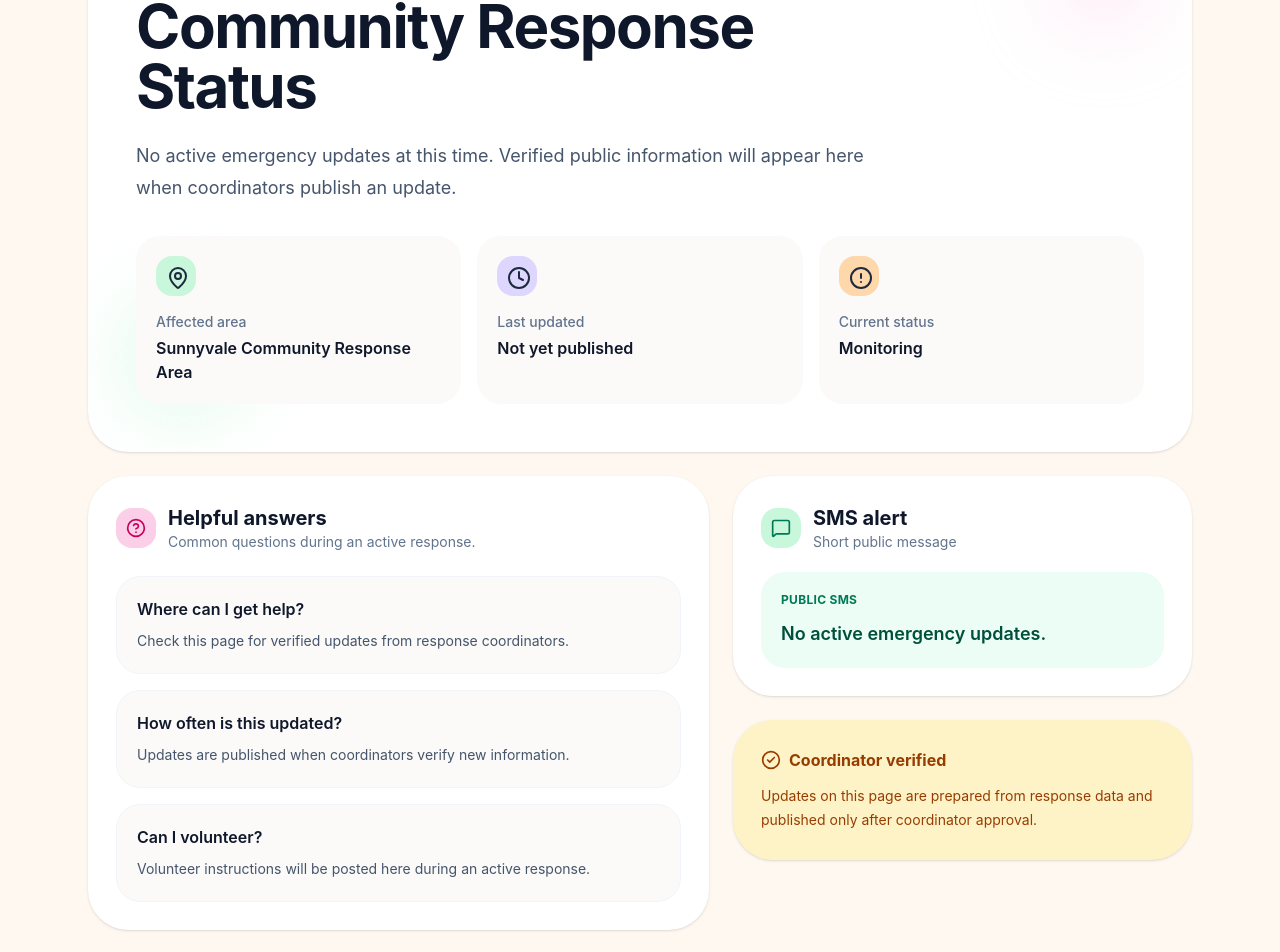
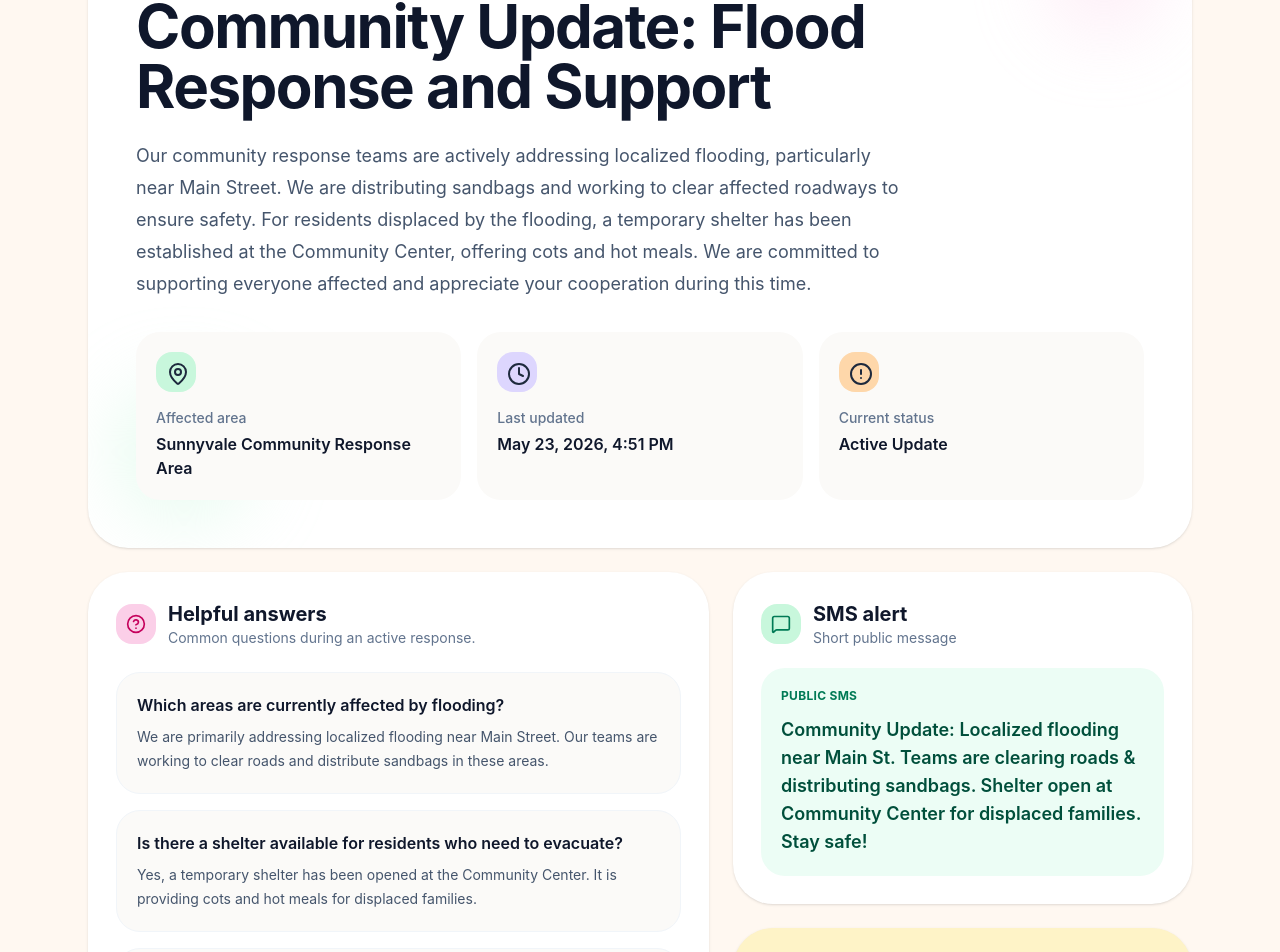
Before and after one commit to djarty24/community-response-public-site, a React (Vite) app: page / in a window 1280 px wide. Shown: the part 232-1184 px from the top of the page. Built offline with nearby package versions, Linux system fonts and the light colour scheme.

Commit message:
Publish public response update

```diff
--- a/src/App.tsx
+++ b/src/App.tsx
@@ -12,27 +12,26 @@ import {
 
 // HANDOFF_UPDATE_START
 const emergencyUpdate = {
-  title: "Community Response Status",
-  announcement:
-    "No active emergency updates at this time. Verified public information will appear here when coordinators publish an update.",
-  location: "Sunnyvale Community Response Area",
-  severity: "Monitoring",
-  lastUpdated: "Not yet published",
-  faqs: [
+  "title": "Community Update: Flood Response and Support",
+  "announcement": "Our community response teams are actively addressing localized flooding, particularly near Main Street. We are distributing sandbags and working to clear affected roadways to ensure safety. For residents displaced by the flooding, a temporary shelter has been established at the Community Center, offering cots and hot meals. We are committed to supporting everyone affected and appreciate your cooperation during this time.",
+  "location": "Sunnyvale Community Response Area",
+  "severity": "Active Update",
+  "lastUpdated": "May 23, 2026, 4:51 PM",
+  "faqs": [
     {
-      question: "Where can I get help?",
-      answer: "Check this page for verified updates from response coordinators.",
+      "question": "Which areas are currently affected by flooding?",
+      "answer": "We are primarily addressing localized flooding near Main Street. Our teams are working to clear roads and distribute sandbags in these areas."
     },
     {
-      question: "How often is this updated?",
-      answer: "Updates are published when coordinators verify new information.",
+      "question": "Is there a shelter available for residents who need to evacuate?",
+      "answer": "Yes, a temporary shelter has been opened at the Community Center. It is providing cots and hot meals for displaced families."
     },
     {
-      question: "Can I volunteer?",
-      answer: "Volunteer instructions will be posted here during an active response.",
-    },
+      "question": "What safety measures should I take during this time?",
+      "answer": "Please avoid flooded roads and never attempt to drive or walk through standing water. Stay indoors if possible and monitor official updates for the latest information."
+    }
   ],
-  sms: "No active emergency updates.",
+  "sms": "Community Update: Localized flooding near Main St. Teams are clearing roads & distributing sandbags. Shelter open at Community Center for displaced families. Stay safe!"
 }
 // HANDOFF_UPDATE_END
 
```
